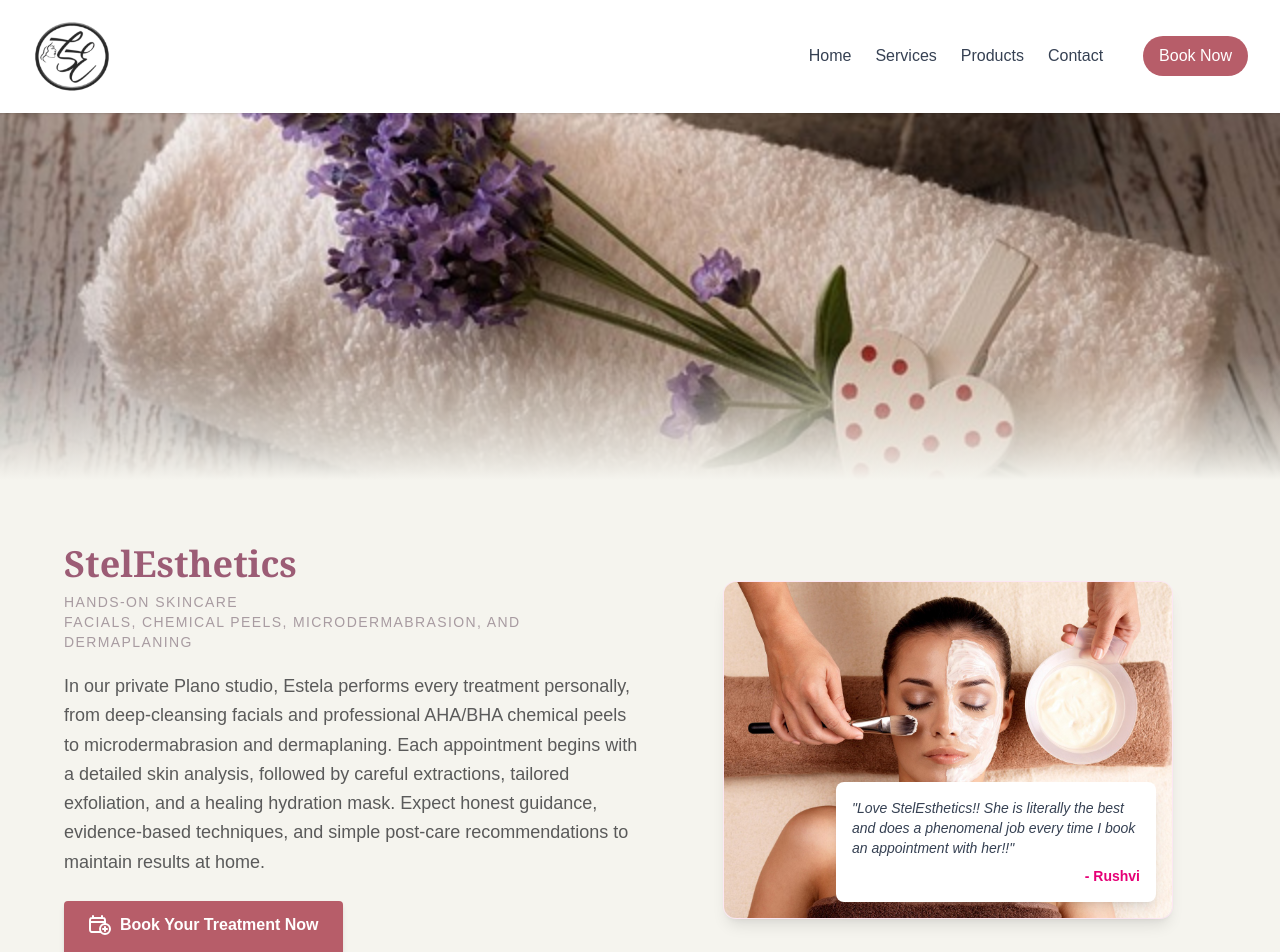
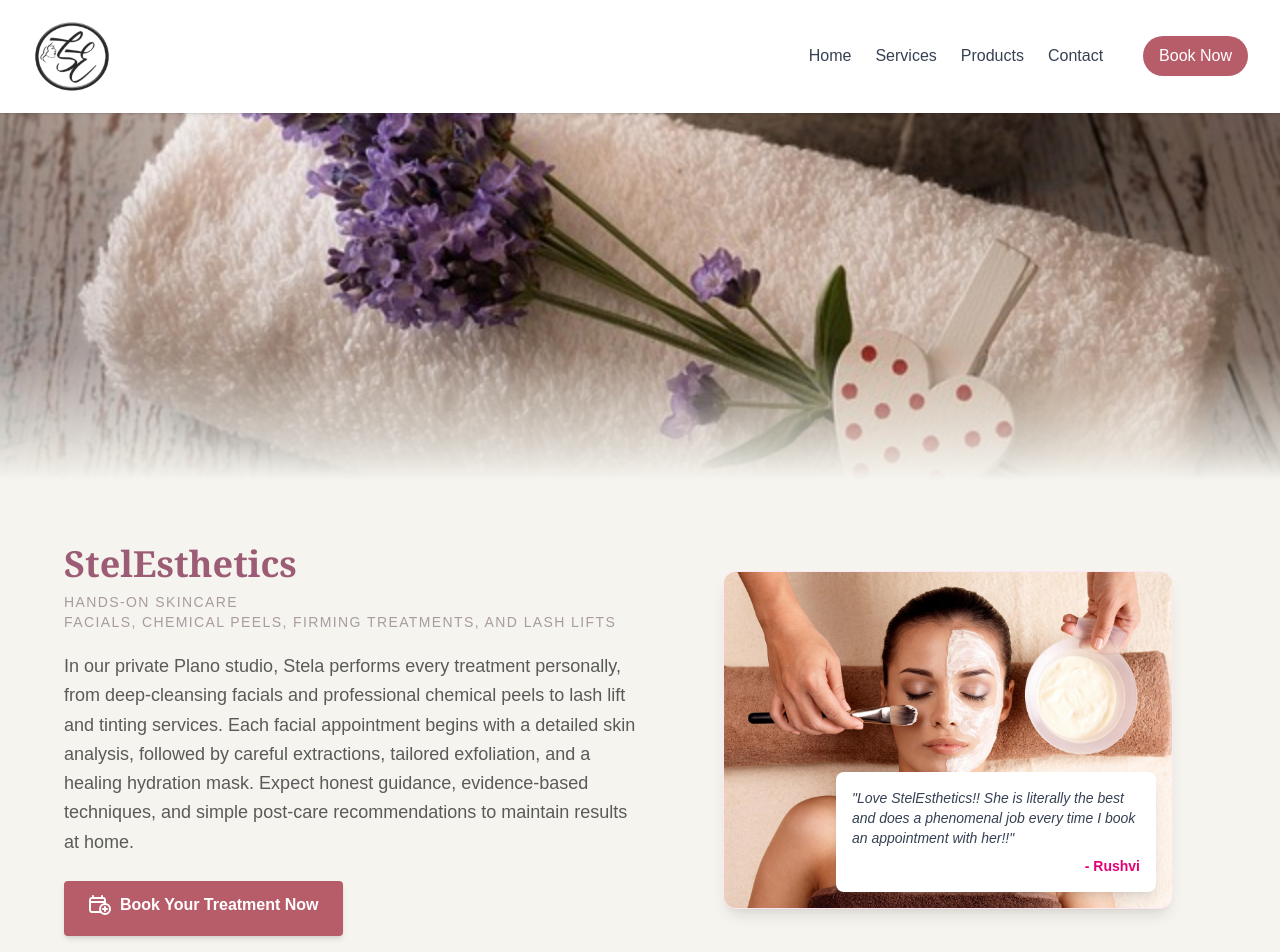
Before and after one commit to gtech29/stelesthetics, a Next.js app: page / in a window 1280 px wide. Shown: the top 952 px of the page. Built offline with nearby package versions, Linux system fonts and the light colour scheme.

Commit message:
update based on client's request

```diff
--- a/src/components/Hero.tsx
+++ b/src/components/Hero.tsx
@@ -45,17 +45,17 @@
             </h2>
 
             <p className="uppercase tracking-widest text-sm mb-5 text-[#a89ba1]">
-              Hands-on skincare <br></br>facials, chemical peels,
-              microdermabrasion, and dermaplaning
+              Hands-on skincare <br></br>FACIALS, CHEMICAL PEELS, FIRMING
+              TREATMENTS, AND LASH LIFTS
             </p>
             <p className="text-[#5a5a5a] text-lg leading-relaxed">
-              In our private Plano studio, Estela performs every treatment
-              personally, from deep-cleansing facials and professional AHA/BHA
-              chemical peels to microdermabrasion and dermaplaning. Each
-              appointment begins with a detailed skin analysis, followed by
-              careful extractions, tailored exfoliation, and a healing hydration
-              mask. Expect honest guidance, evidence-based techniques, and
-              simple post-care recommendations to maintain results at home.
+              In our private Plano studio, Stela performs every treatment
+              personally, from deep-cleansing facials and professional chemical
+              peels to lash lift and tinting services. Each facial appointment
+              begins with a detailed skin analysis, followed by careful
+              extractions, tailored exfoliation, and a healing hydration mask.
+              Expect honest guidance, evidence-based techniques, and simple
+              post-care recommendations to maintain results at home.
             </p>
 
             <a
--- a/src/components/ServicesOverview.tsx
+++ b/src/components/ServicesOverview.tsx
@@ -40,7 +40,7 @@
               </h3>
               <p className="text-sm text-[#4e4e4e] mt-1">
                 Restore your skin&#39;s glow with our personalized facials and
-                natural skincare treatments. We use organic masks, deep
+                natural skincare treatments. We use tailored masks, deep
                 hydration, and nutrient-rich ingredients to leave your skin
                 refreshed, balanced, and visibly healthier.
               </p>
@@ -84,11 +84,11 @@
                 Targeted Skincare Solutions
               </h3>
               <p className="text-sm text-[#4e4e4e] mt-1">
-                Whether you&#39;re dealing with acne, sensitivity, or dullness, our
-                customized skincare treatments are tailored to your unique skin
-                needs. Using professional-grade products and focused techniques,
-                we help restore balance, calm irritation, and improve overall
-                clarity for healthier, more resilient skin.
+                Whether you&#39;re dealing with acne, sensitivity, or dullness,
+                our customized skincare treatments are tailored to your unique
+                skin needs. Using professional-grade products and focused
+                techniques, we help restore balance, calm irritation, and
+                improve overall clarity for healthier, more resilient skin.
               </p>
             </div>
           </div>
```
